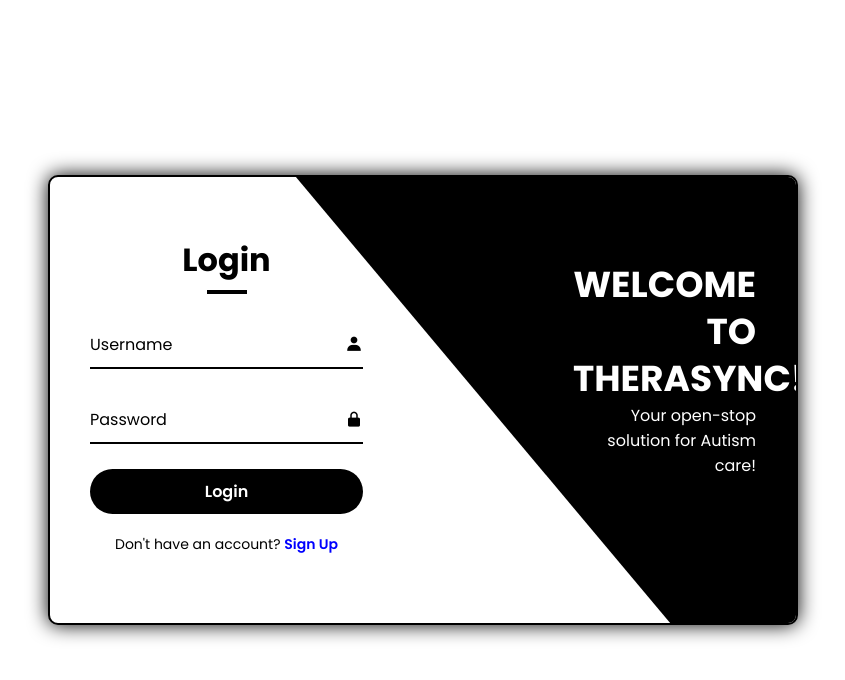
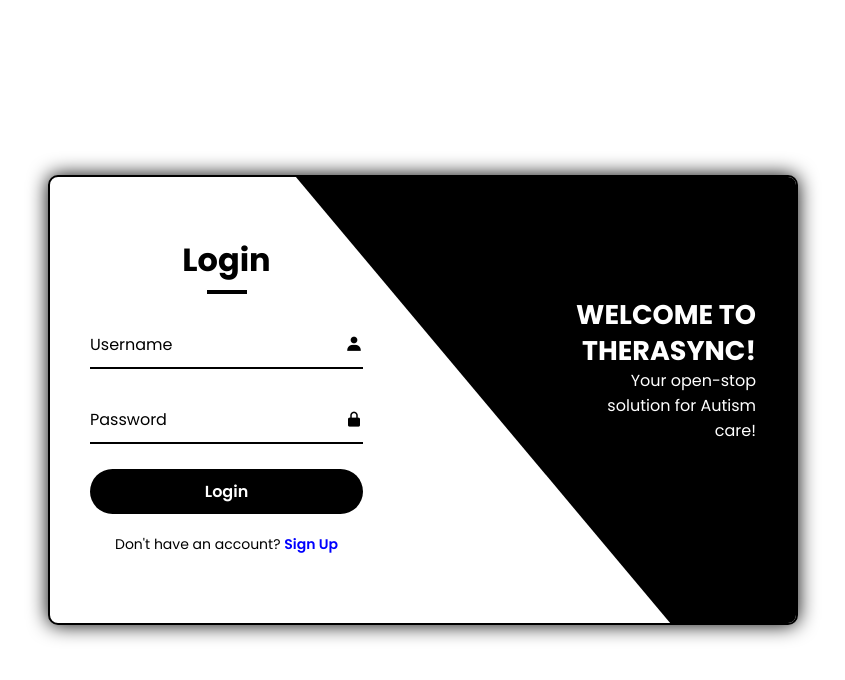
Before and after one commit to prikshitvashisth/Therasync, a plain HTML site: page login/index.html in a window 1280 px wide. Shown: the whole page, without its empty margins (217-1062 px from the left). Drawn offline with nearby package versions, Linux system fonts and the light colour scheme.

Commit message:
style.css

```diff
--- a/login/style.css
+++ b/login/style.css
@@ -200,7 +200,7 @@
 }
 
 .wrapper .info-text h2{
-    font-size: 36px;
+    font-size: 27px;
     color: var(--white);
     line-height: 1.3;
     text-transform: uppercase;
```
